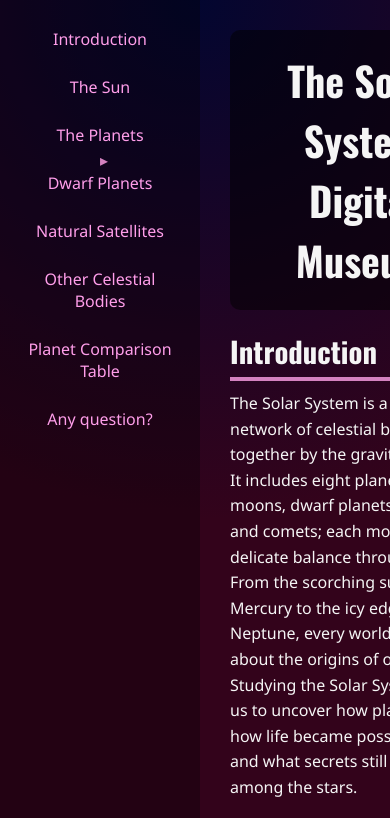
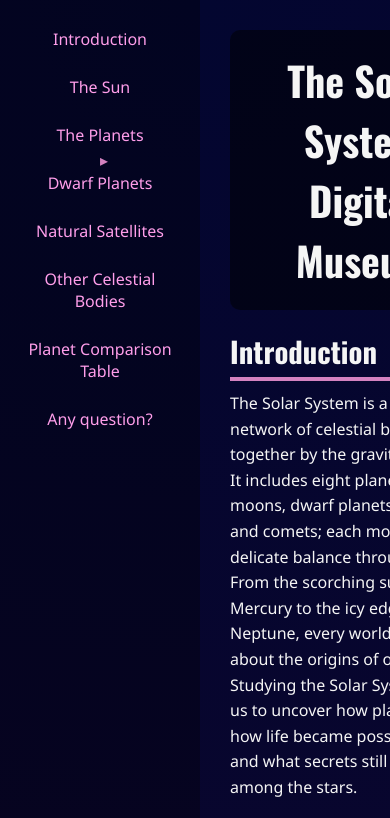
Before and after one commit to Jackpot155/Solar-System-Digital-Museum, a plain HTML site: page index.html in a window 390 px wide. Shown: the top 818 px of the page. Drawn offline with nearby package versions, Linux system fonts and the light colour scheme.

Commit message:
Refactor CSS styles for improved layout and design

```diff
--- a/styles.css
+++ b/styles.css
@@ -1,6 +1,12 @@
 * {
   margin: 0;
   font-family: "Noto Sans", sans-serif;
+}
+
+html {
+  scroll-behavior: smooth;
+  min-height: 100dvh;
+  height: auto;
 }
 
 body {
@@ -8,8 +14,10 @@ body {
     url("img/background-image.jpg") center center fixed;
   background-size: cover; */
 
+  background-color: #000;
   background: radial-gradient(circle at top, #030630, #33031b 60%);
   min-height: 100dvh;
+  height: auto;
 }
 
 h1,
@@ -320,8 +328,8 @@ img:hover {
   body {
     background-size: cover;
     background-position: center top;
-    background-attachment: fixed;
     background-repeat: no-repeat;
+    background-attachment: scroll;
   }
 }
 
```
